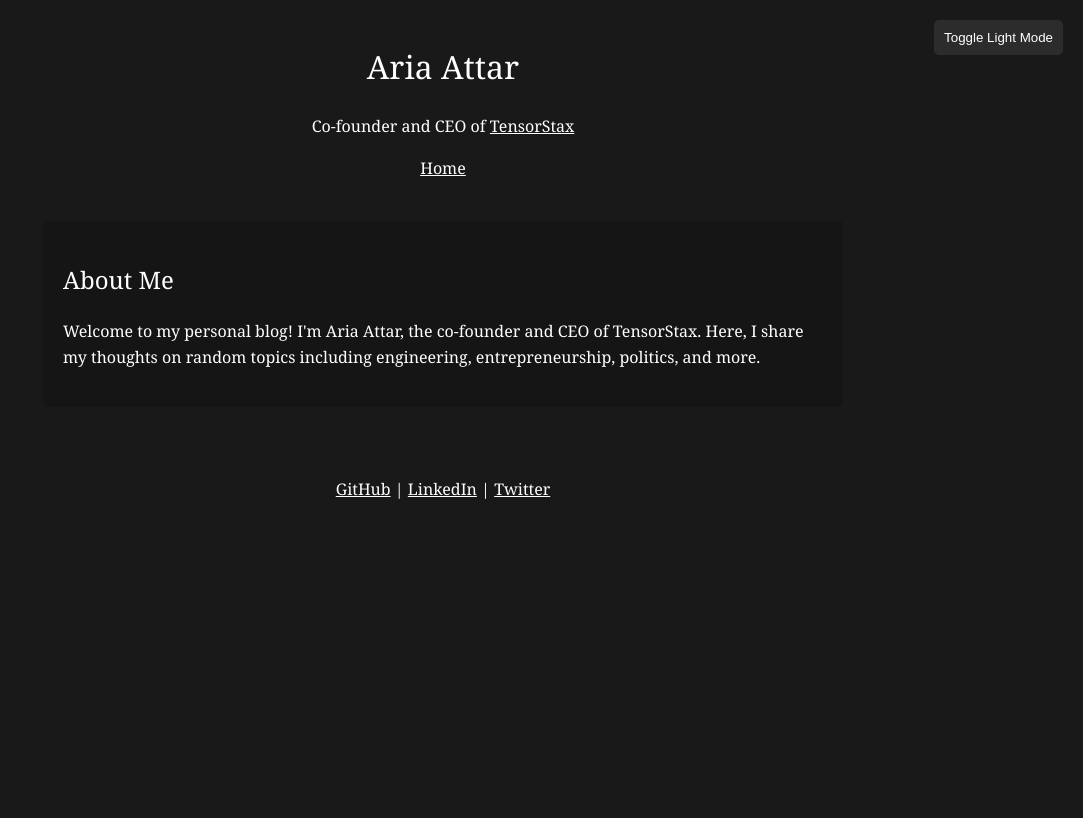
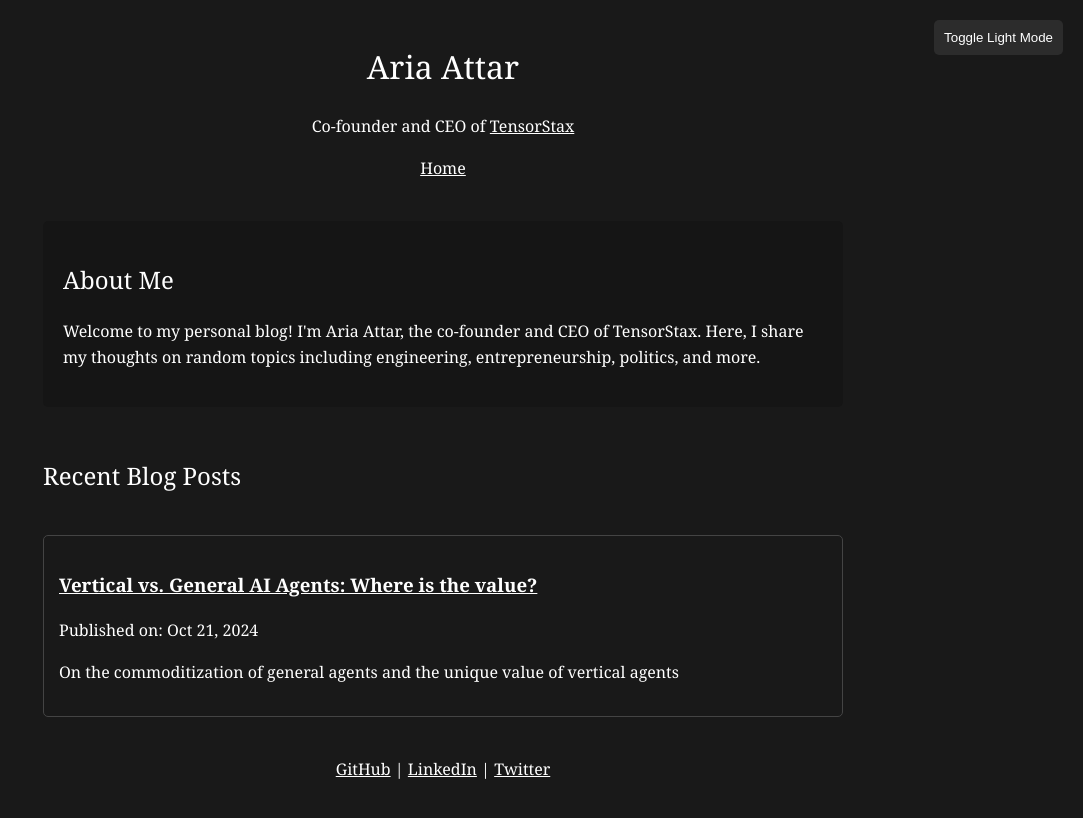
Before and after one commit to ariaattar/ariaattar.github.io, a Jekyll site: the page index.html, which Jekyll copies as it is, in a window 1280 px wide. Shown: the top 818 px of the page, without its empty margins (197-1280 px from the left). Built offline with Jekyll 4.4.1, drawn with Linux system fonts in a browser that asks for light colours.

Commit message:
Update index.html

```diff
--- a/index.html
+++ b/index.html
@@ -119,12 +119,12 @@
         </section>
 
         <section class="blog-posts">
-            <!-- <h2>Recent Blog Posts</h2>
+            <h2>Recent Blog Posts</h2>
             <div class="post">
-                <h3><a href="/blog/post-1">First Blog Post</a></h3>
-                <p class="post-date">Published on: April 15, 2023</p>
-                <p class="post-excerpt">A brief excerpt or summary.</p>
-            </div> -->
+                <h3><a href="/vertical_agents">Vertical vs. General AI Agents: Where is the value?</a></h3>
+                <p class="post-date">Published on: Oct 21, 2024</p>
+                <p class="post-excerpt">On the commoditization of general agents and the unique value of vertical agents</p>
+            </div>
         </section>
     </main>
 
```
